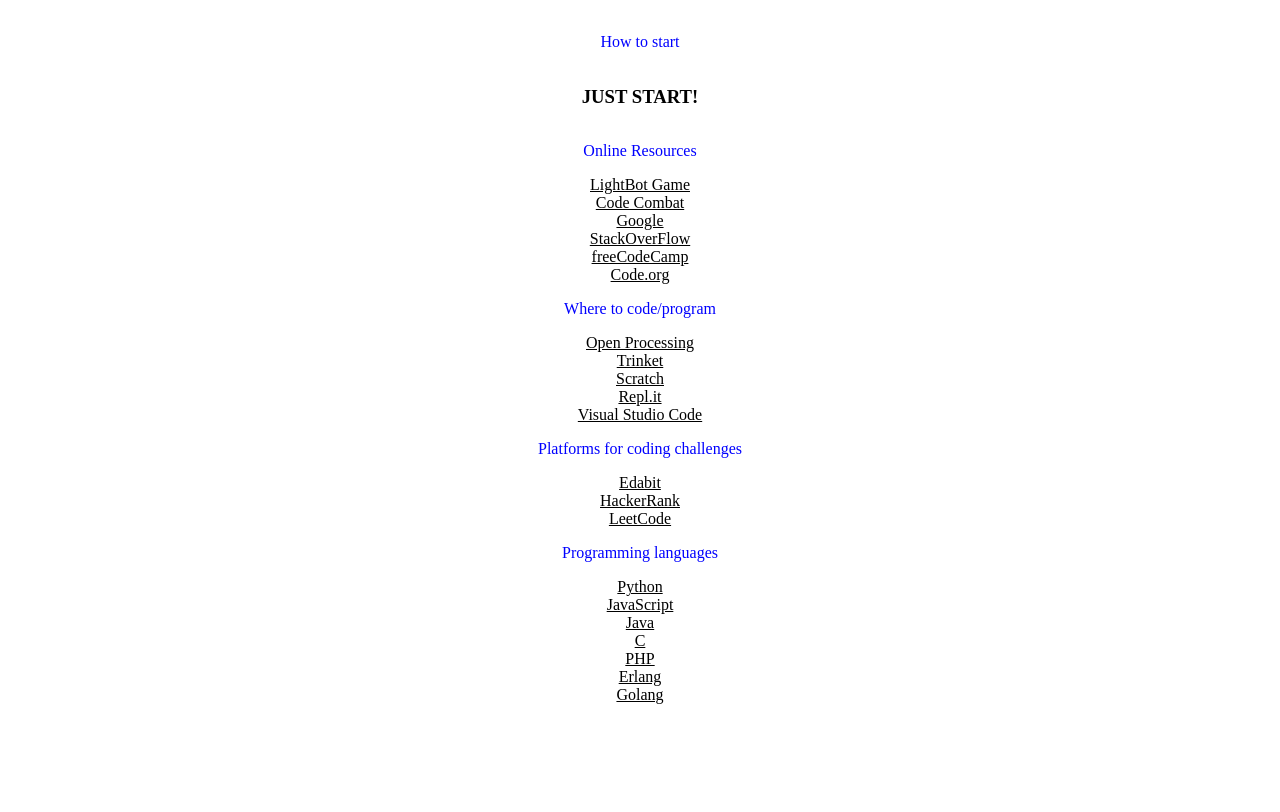
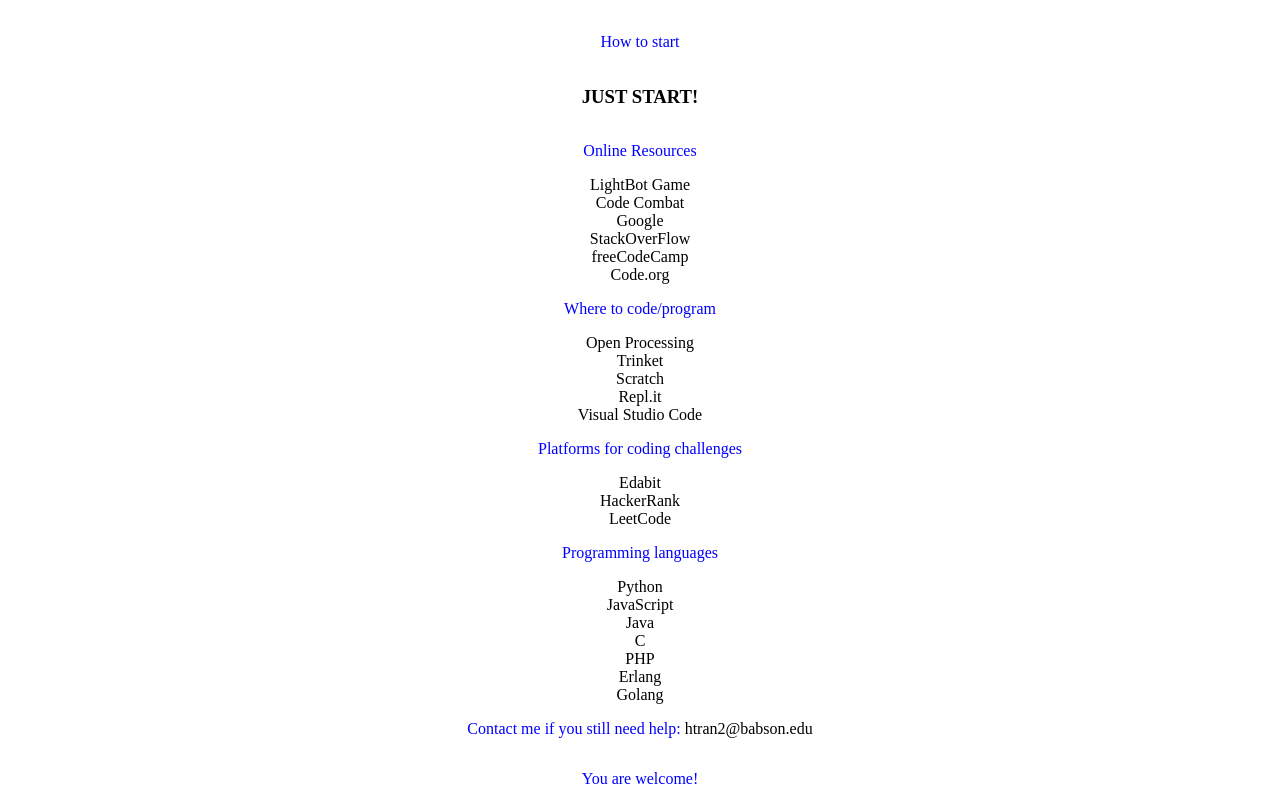
Before and after one commit to Jessiehongtran/codewithme, a plain HTML site: page how-to.html in a window 1280 px wide. Shown: the part 82-894 px from the top of the page. Before the commit the page ends 800 px from the top, so only its background shows below. Drawn offline with Linux system fonts and the light colour scheme.

Commit message:
added contact

```diff
--- a/how-to.css
+++ b/how-to.css
@@ -30,5 +30,6 @@
 }
 
 a {
-    color: black
+    color: black;
+    text-decoration: none;
 }
--- a/how-to.html
+++ b/how-to.html
@@ -51,6 +51,8 @@
                 <a href="https://www.php.net/">PHP</a>
                 <a href="https://www.erlang.org/">Erlang</a>
                 <a href="https://golang.org/">Golang</a>
+                <p>Contact me if you still need help: <a href="mailto:htran2@babson.edu">htran2@babson.edu</a></p>
+                <p>You are welcome!</p>
             </div>
         </div>
     </body>
```
